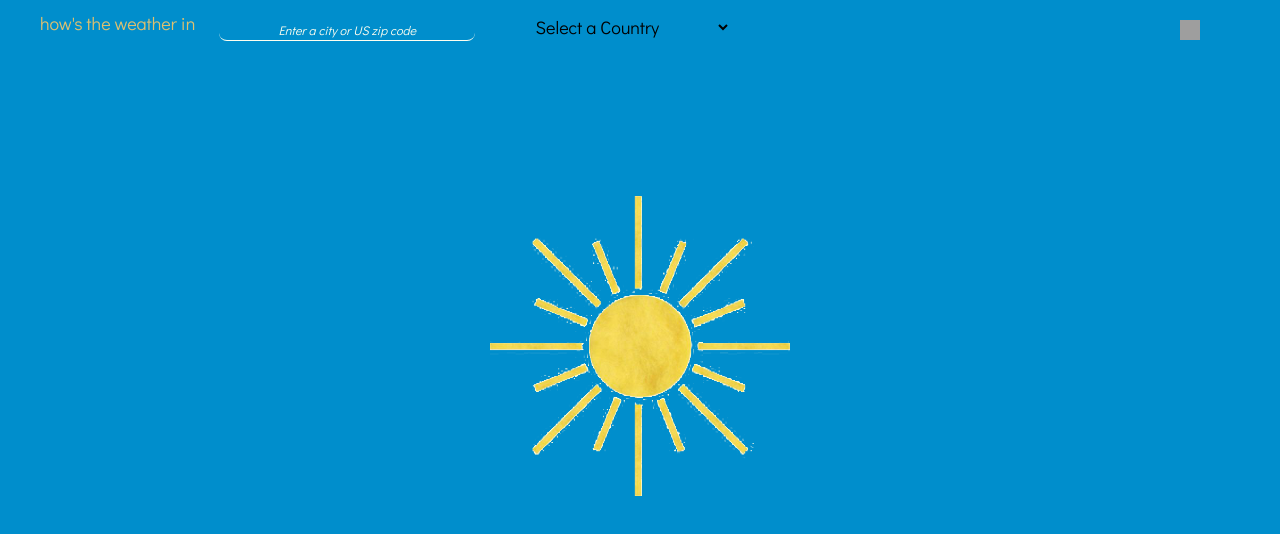
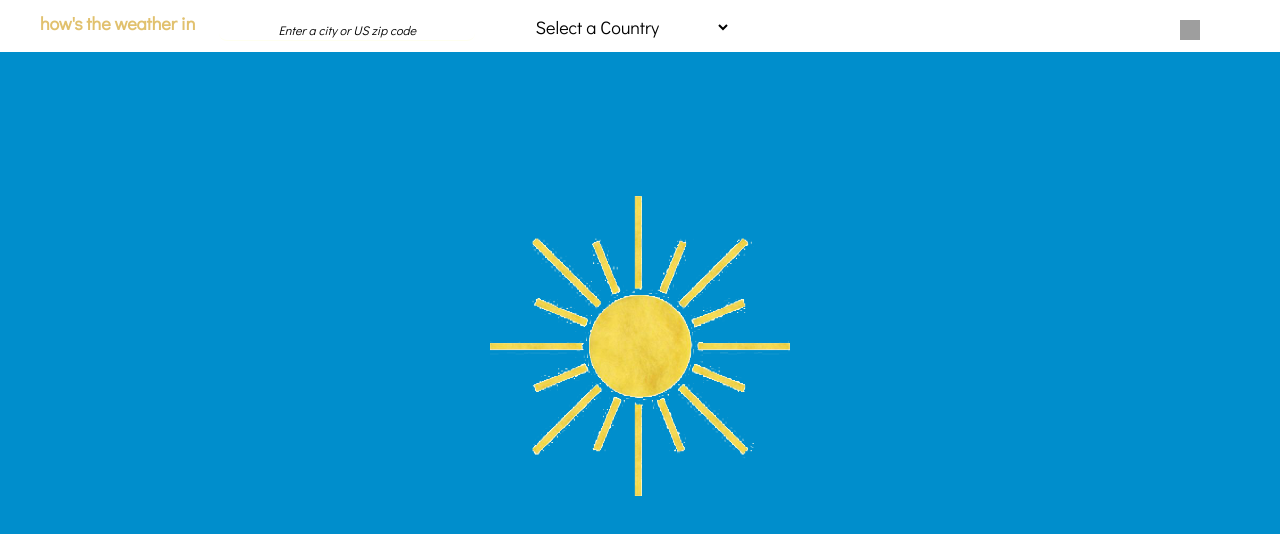
Before and after one commit to tova-moskowitz/weather-app, a React (Create React App) app: page / in a window 1280 px wide. Shown: the top 534 px of the page. Built offline with nearby package versions, Linux system fonts and the light colour scheme; grey boxes are pictures that could not be loaded.

Commit message:
white on top

```diff
--- a/src/App.css
+++ b/src/App.css
@@ -15,18 +15,20 @@ html {
   width: 100%;
   background: none;
   font-family: "Didact Gothic";
+  background: #fff;
 }
 
 .beforeInput {
   margin-left: 40px;
   font-size: 18px;
   color: #e1c16e;
+  font-weight: 700;
 }
 
 ::placeholder {
   font-style: italic;
   font-size: 0.5em;
-  color: ivory;
+  color: black;
 }
 
 .selectCountry,
--- a/src/App.js
+++ b/src/App.js
@@ -331,7 +331,7 @@ function App() {
             <input
               className="searchIcon"
               type="image"
-              src="white-search-icon.png"
+              src="search.png"
               border="0"
               alt="Submit"
             />
```
